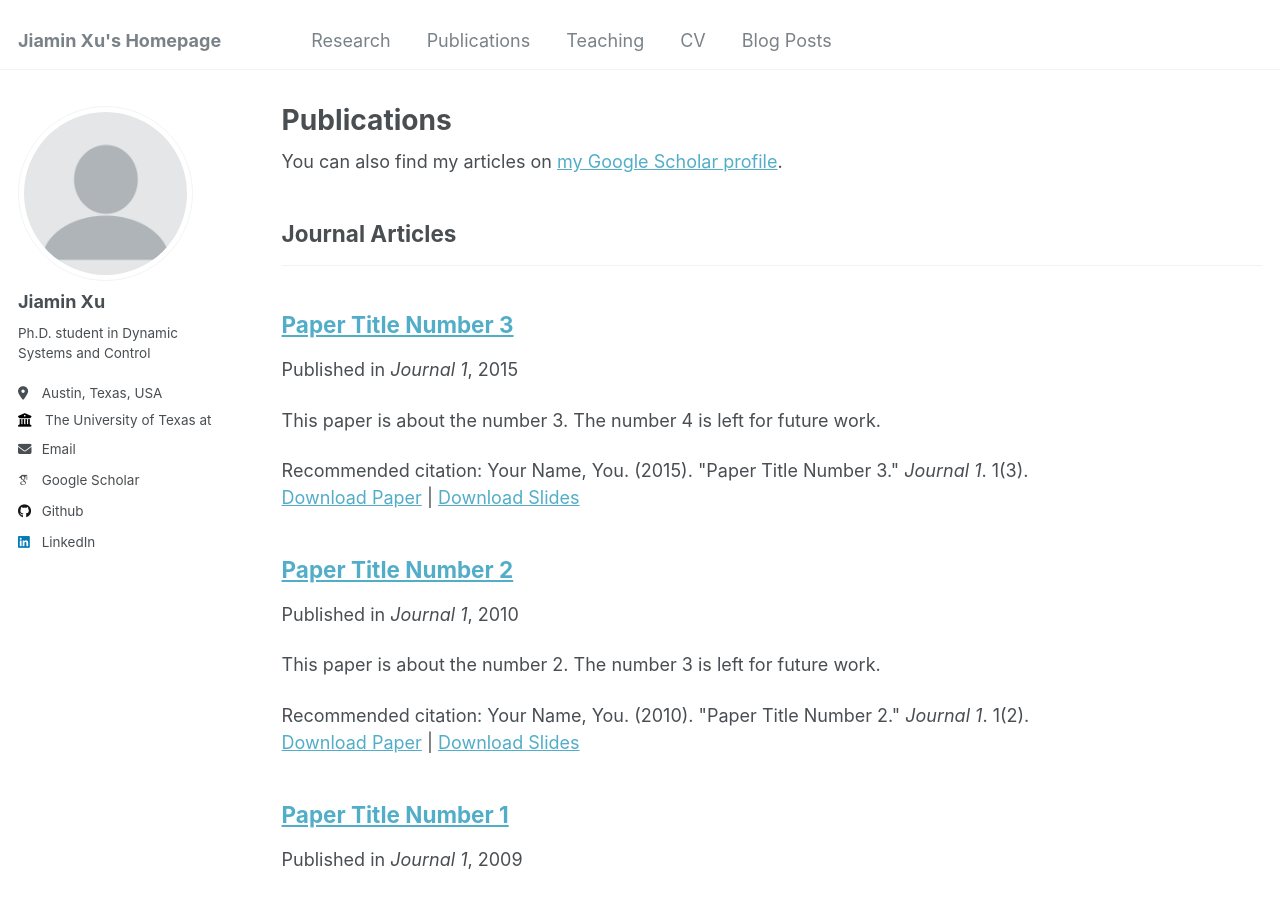
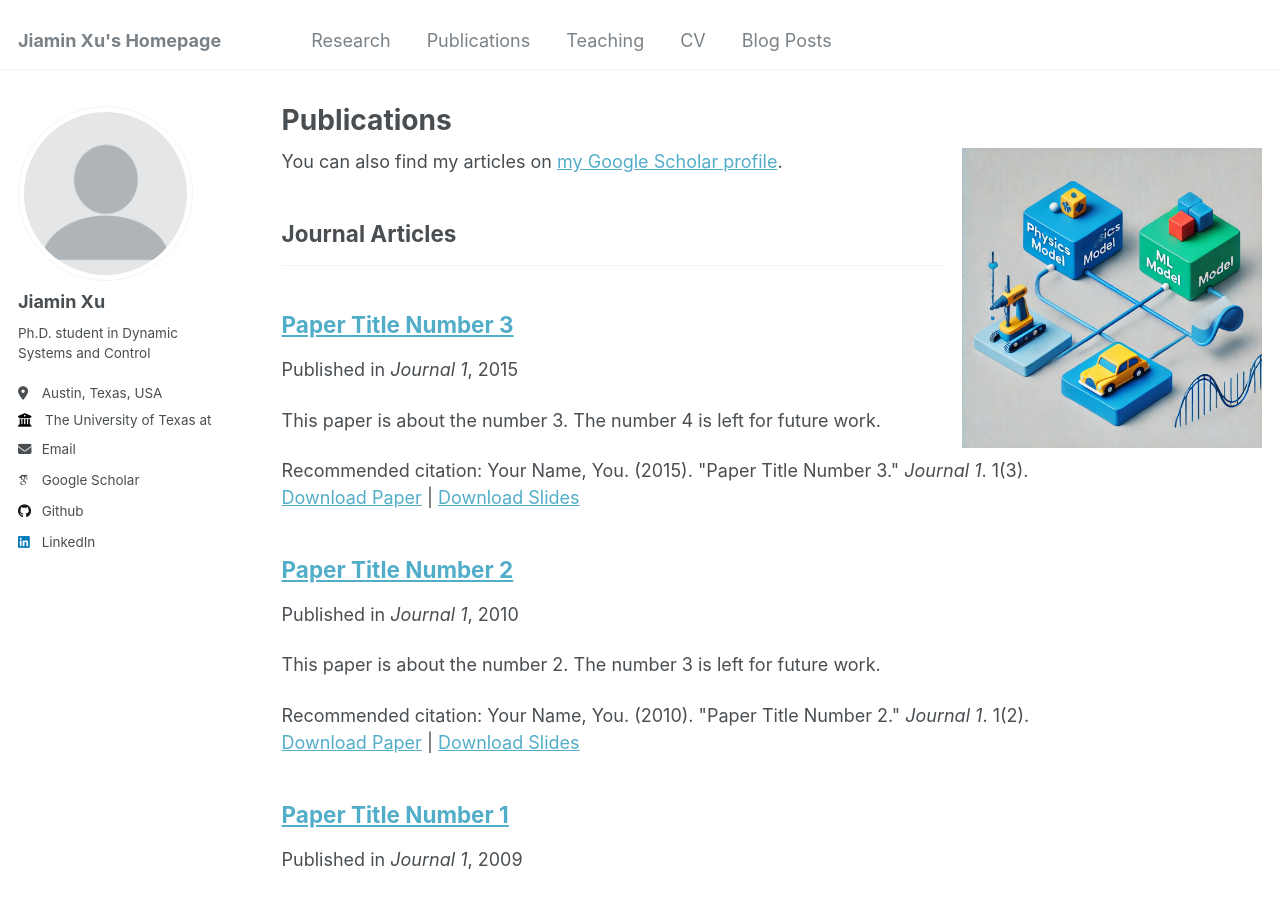
Before and after one commit to Jiaminx7/Website, a Jekyll site: the page built from _pages/publications.html, in a window 1280 px wide and 900 px high. Built offline with Jekyll 4.4.1, drawn with Linux system fonts in a browser that asks for light colours; some web fonts are replaced.

Commit message:
Update publications.html

```diff
--- a/_pages/publications.html
+++ b/_pages/publications.html
@@ -6,6 +6,7 @@ author_profile: true
 ---
 
 {% if site.author.googlescholar %}
+  <img src="/images/Background.png" alt="Research Illustration" style="float: right; margin-left: 15px; width: 300px;">
   <div class="wordwrap">You can also find my articles on <a href="{{site.author.googlescholar}}">my Google Scholar profile</a>.</div>
 {% endif %}
 
```
